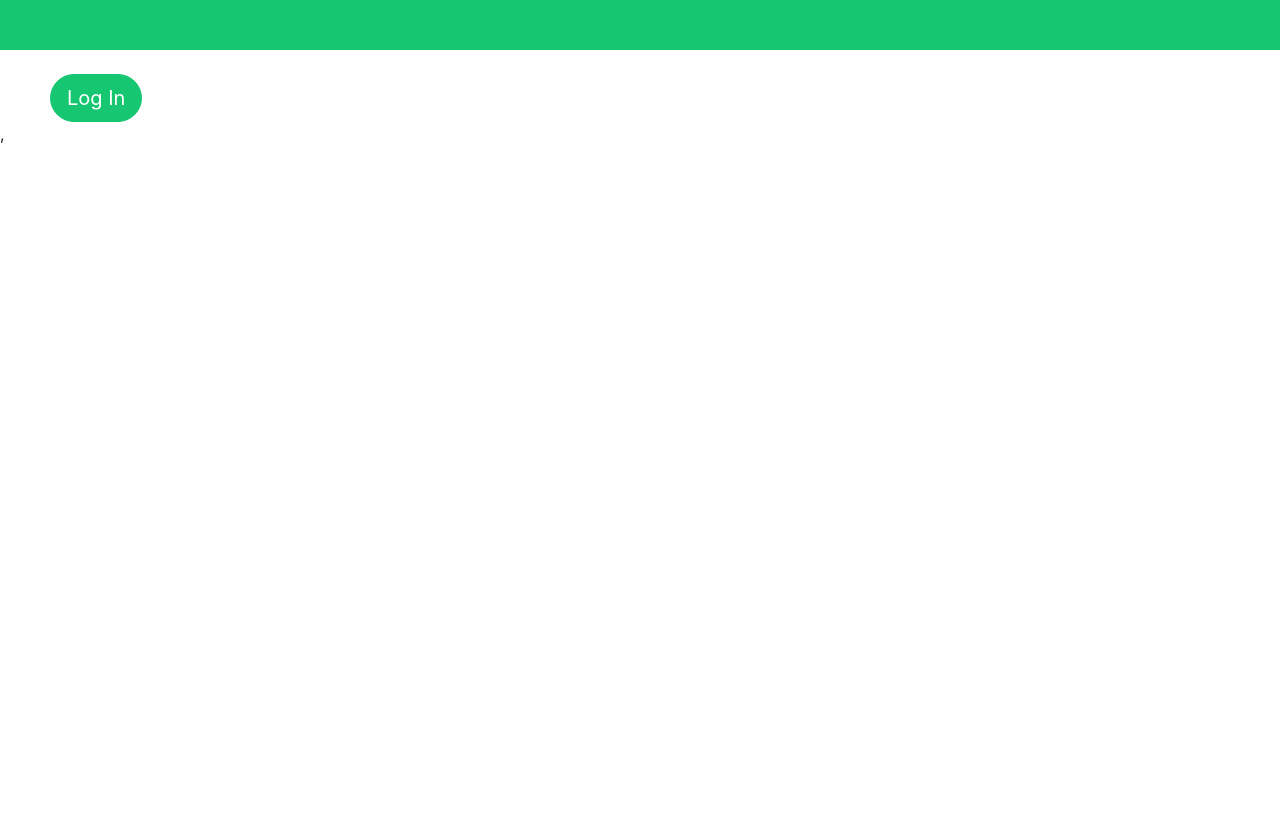
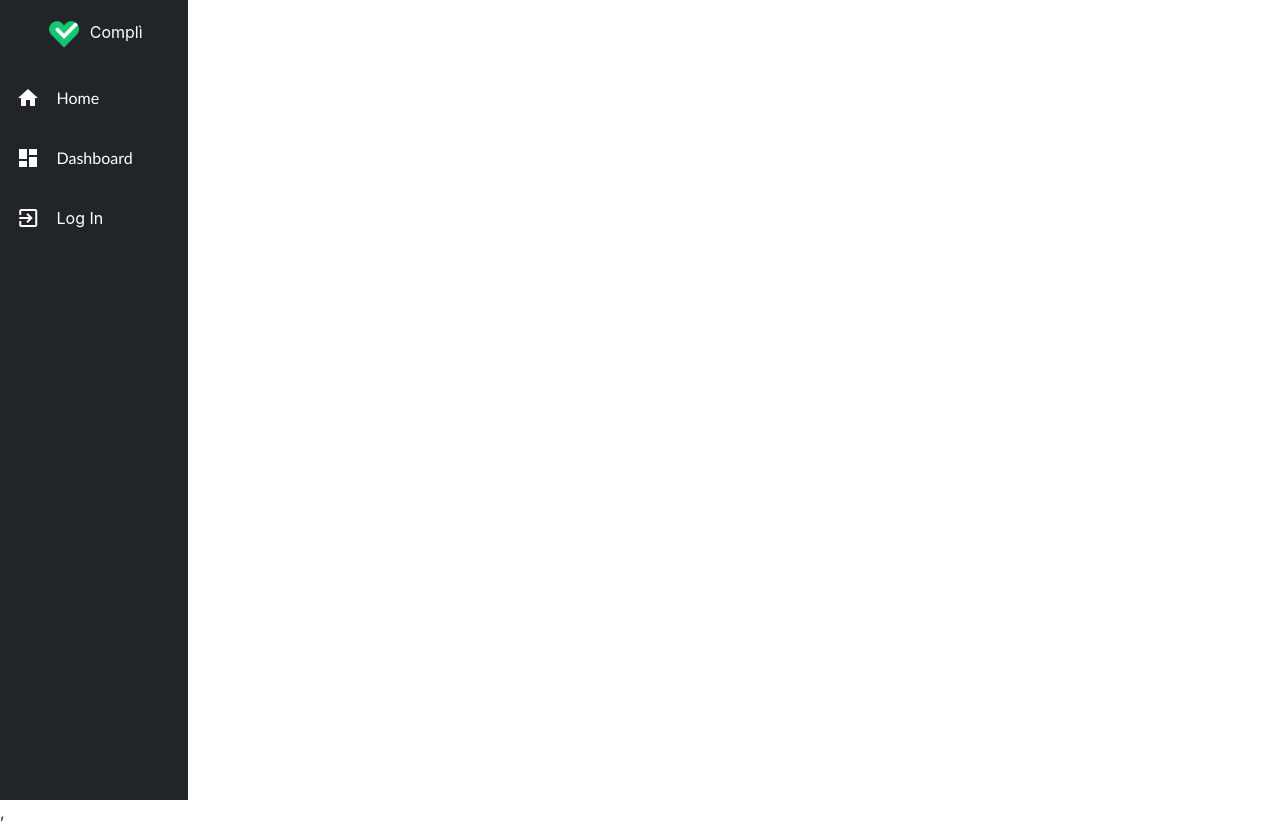
Before and after one commit to kialanpillay/compli-client, a React (Create React App) app in the folder app/: page /test in a window 1280 px wide. Before the commit the page ends 800 px from the top, so only its background shows below. Built offline with nearby package versions, Linux system fonts and the light colour scheme.

Commit message:
login buttons updated

```diff
--- a/app/src/components/LoginButton.js
+++ b/app/src/components/LoginButton.js
@@ -1,18 +1,21 @@
 import React from "react";
 import { useAuth0 } from "@auth0/auth0-react";
-import "./button.css";
-
+import ExitToAppIcon from '@material-ui/icons/ExitToApp';
+import "./login.css";
 const LoginButton = () => {
   const { loginWithRedirect } = useAuth0();
 
   return (
-    <button
-      class="btn btn-lg btn-success btn-pill align-self-center"
-      style={{ marginLeft: 50 }}
+    <div className="login">
+     <ExitToAppIcon className="login-icon" style={{color:"white"}}/>
+       <p className="login-btn" style={{color:"white"}}
+
       onClick={() => loginWithRedirect()}
     >
       Log In
-    </button>
+    </p>
+    </div>
+
   );
 };
 
--- a/app/src/components/LogoutButton.js
+++ b/app/src/components/LogoutButton.js
@@ -1,18 +1,20 @@
 import React from "react";
 import { useAuth0 } from "@auth0/auth0-react";
-import "./button.css";
+import ExitToAppIcon from '@material-ui/icons/ExitToApp';
+import "./login.css";
 
 const LogoutButton = () => {
   const { logout } = useAuth0();
 
   return (
-    <button
-      class="btn btn-lg btn-success btn-pill align-self-center"
-      style={{marginLeft: 50}}
+    <div className="login">
+      <ExitToAppIcon className="login-icon" style={{color:"white"}}/>
+    <p className="login-btn" style={{color:"white"}}
       onClick={() => logout({ returnTo: window.location.origin })}
     >
       Log Out
-    </button>
+    </p>
+    </div>
   );
 };
 
--- a/app/src/components/Sidebar.js
+++ b/app/src/components/Sidebar.js
@@ -4,7 +4,7 @@ import { SidebarData } from "./SidebarData";
 import LoginButton from "../components/LoginButton";
 import LogoutButton from "../components/LogoutButton";
 import { useAuth0 } from "@auth0/auth0-react";
-
+import heart from "../img/heart.png";
 function Sidebar() {
   const {
     isLoading,
@@ -18,11 +18,11 @@ function Sidebar() {
     <div className="Sidebar">
       <ul className="SidebarList">
         <li>
-          <h2
+          <p
             style={{ color: "white", textAlign: "center", paddingTop: "1rem" }}
-          >
+          > <img className="logo" src={heart} class="mr-2" alt="" style={{width:"36px", fontSize:"26px"}} />
             Complì
-          </h2>
+          </p>
         </li>
         {SidebarData.map((val, key) => {
           return (
@@ -36,11 +36,13 @@ function Sidebar() {
             >
               <div id="icon">{val.icon}</div> <div id="title">{val.title}</div>
             </li>
+
           );
         })}
+        <li>{isAuthenticated ? <LogoutButton /> : <LoginButton />}</li>
       </ul>
 
-      {isAuthenticated ? <LogoutButton /> : <LoginButton />}
+
     </div>
   );
 }
--- a/app/src/components/SidebarData.js
+++ b/app/src/components/SidebarData.js
@@ -18,4 +18,5 @@ export const SidebarData = [
     link: "/dashboard",
   },
 
+
 ];
--- a/app/src/components/button.css
+++ /dev/null
@@ -1,15 +0,0 @@
-.btn-success {
-    background-color: #17c671;
-    border-color: #17c671;
-    box-shadow: none;
-    color: #fff;
-  }
-  .btn-success:hover {
-    color: #fff;
-    background-color: #14af64;
-    border-color: #17c671;
-    box-shadow: 0 5px 15px rgba(0, 0, 0, 0.05), 0 4px 10px rgba(23, 198, 113, 0.25);
-  }
-  .btn.btn-pill {
-    border-radius: 50px;
-  }
--- /dev/null
+++ b/app/src/components/login.css
@@ -0,0 +1,24 @@
+.login{
+    height: 60px;
+    display: flex;
+}
+
+.login:hover{
+    cursor: pointer;
+    background-color: #293846;
+}
+
+.login-btn{
+    flex: 70% 1;
+    margin: 0;
+    line-height: 60px;
+
+}
+
+.login-icon{
+    height: 28px;
+    margin-top: 18px;
+    flex: 30% 1;
+    display: grid;
+    place-items: center;
+}
--- a/app/src/pages/Landing.js
+++ b/app/src/pages/Landing.js
@@ -3,7 +3,7 @@ import "./landing.css";
 import { Col, Row, Container } from "react-bootstrap";
 //====== images ======
 import iphone from "../img/iphone.png";
-import logo from "../img/logo.png";
+
 import heart from "../img/heart.png";
 
 function Landing() {
--- a/app/src/pages/Test.js
+++ b/app/src/pages/Test.js
@@ -4,12 +4,20 @@ import Row from "react-bootstrap/Row";
 import Col from "react-bootstrap/Col";
 import Navbar from "../components/Navbar";
 import LoginButton from "../components/LoginButton";
+import Sidebar from "../components/Sidebar";
 
 function Test() {
     return (
         <div>
-           <Navbar />
-           <LoginButton/>
+            <Row>
+                <Col md={2}>
+            <Sidebar/>
+            </Col>
+            <Col>
+            </Col>
+            </Row>
+
+
         </div>
     );
 }
--- a/app/src/sidebar.css
+++ b/app/src/sidebar.css
@@ -1,16 +1,11 @@
-.App {
-    width: 100vw;
-    height: 100vh;
-  }
-
-  body {
-    margin: 0;
-    padding: 0;
-  }
+.body{
+  margin: 0;
+  padding: 0;
+}
 
   .Sidebar {
+    vertical-align: top;
     height: 100vh;
-
     background-color: #212529;
   }
 
```
